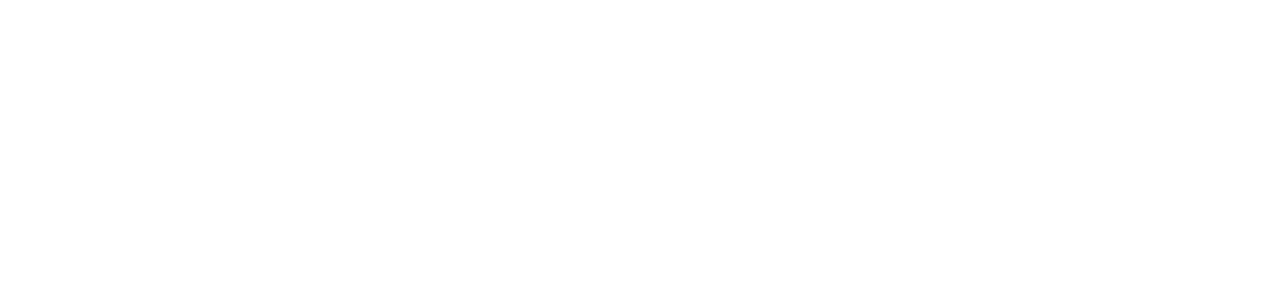
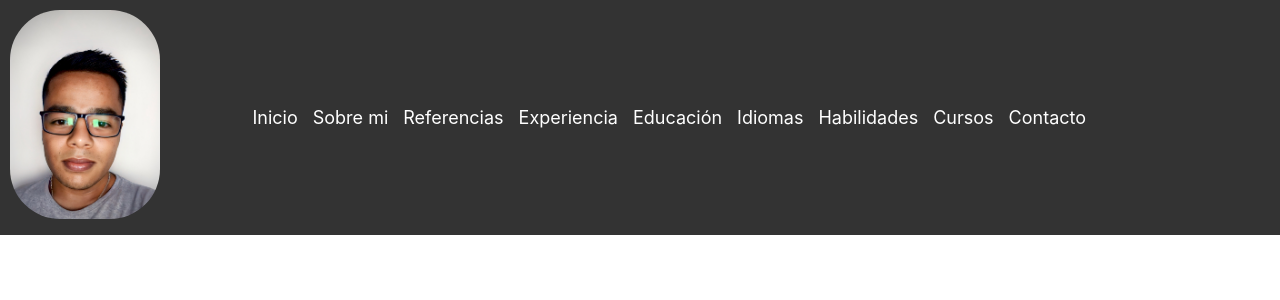
Before and after one commit to Luis-Trujillo/HV-react, a React (Create React App) app: page / in a window 1280 px wide. Shown: the top 300 px of the page. Built offline with nearby package versions, Linux system fonts and the light colour scheme.

Commit message:
Cambios referentes al header

```diff
--- a/src/App.css
+++ b/src/App.css
@@ -1,3 +1,5 @@
 .App {
   text-align: center;
+  width: 100%;
+  height: auto;
 }
--- a/src/App.js
+++ b/src/App.js
@@ -1,10 +1,14 @@
 //==========IMPORTACIONES NECESARIAS PARA EL FUNCIONAMIENTO===========
 import './App.css';
+//Se importan componetes
+import { Header } from './components/header';
+//Se importan estilos
+import './components/header/styles/header.css';
 
 function App() {
   return (
     <div className="App">
-
+      <Header/>
     </div>
   );
 }
--- a/src/components/header/index.js
+++ b/src/components/header/index.js
@@ -0,0 +1,13 @@
+//Se importa libreria de react
+import React from 'react';
+import { Navbar } from './helpers/navbar';
+//Se genera componente de react
+export const Header = () => {
+  return (
+    <div className='app__header'>
+        <Navbar className='app__header-navbar' >
+
+        </Navbar>
+    </div>
+  );
+};
--- a/src/components/header/styles/header.css
+++ b/src/components/header/styles/header.css
@@ -0,0 +1,55 @@
+/*estilos del header*/
+.app__header{
+    width: 100%;
+    min-height: auto;
+}
+.header__navbar{
+    width: 100%;
+    height: auto;
+}
+/*estilos del navbar*/
+.navbar {
+    width: 100%;
+    display: flex;
+    justify-content: space-between;
+    align-items: center;
+    background-color: #333;
+    color: #fff;
+    padding: 10px;
+}
+
+.navbar__photo {
+    font-size: 1.5rem;
+    font-weight: bold;
+}
+
+.navbar__photo-image{
+    width: 150px;
+    height: 100;
+    border-radius: 50px;
+}
+
+.navbar__links {
+    display: flex;
+    text-align: center;
+    list-style: none;
+    justify-content: center;
+    margin-right: 5cm;
+}
+
+.navbar__links li {
+    padding-right: 15px;
+    text-align: center;
+    justify-content: center;
+}
+
+.navbar__links a {
+    color: #fff;
+    font-size: 18px;
+    text-decoration: none;
+    transition: color 0.3s;
+}
+
+.navbar__links a:hover {
+    color: #ffcc00;
+}
```
